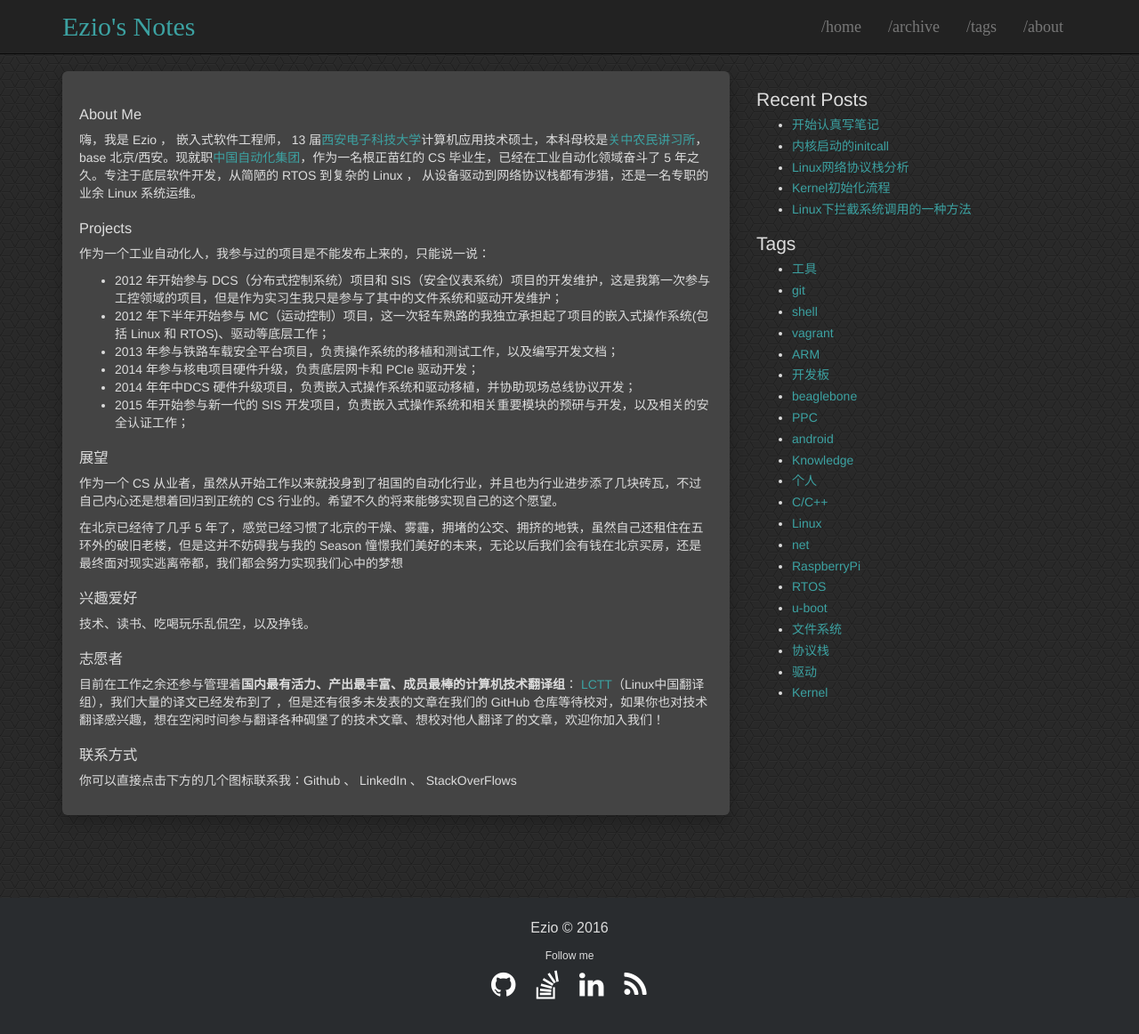
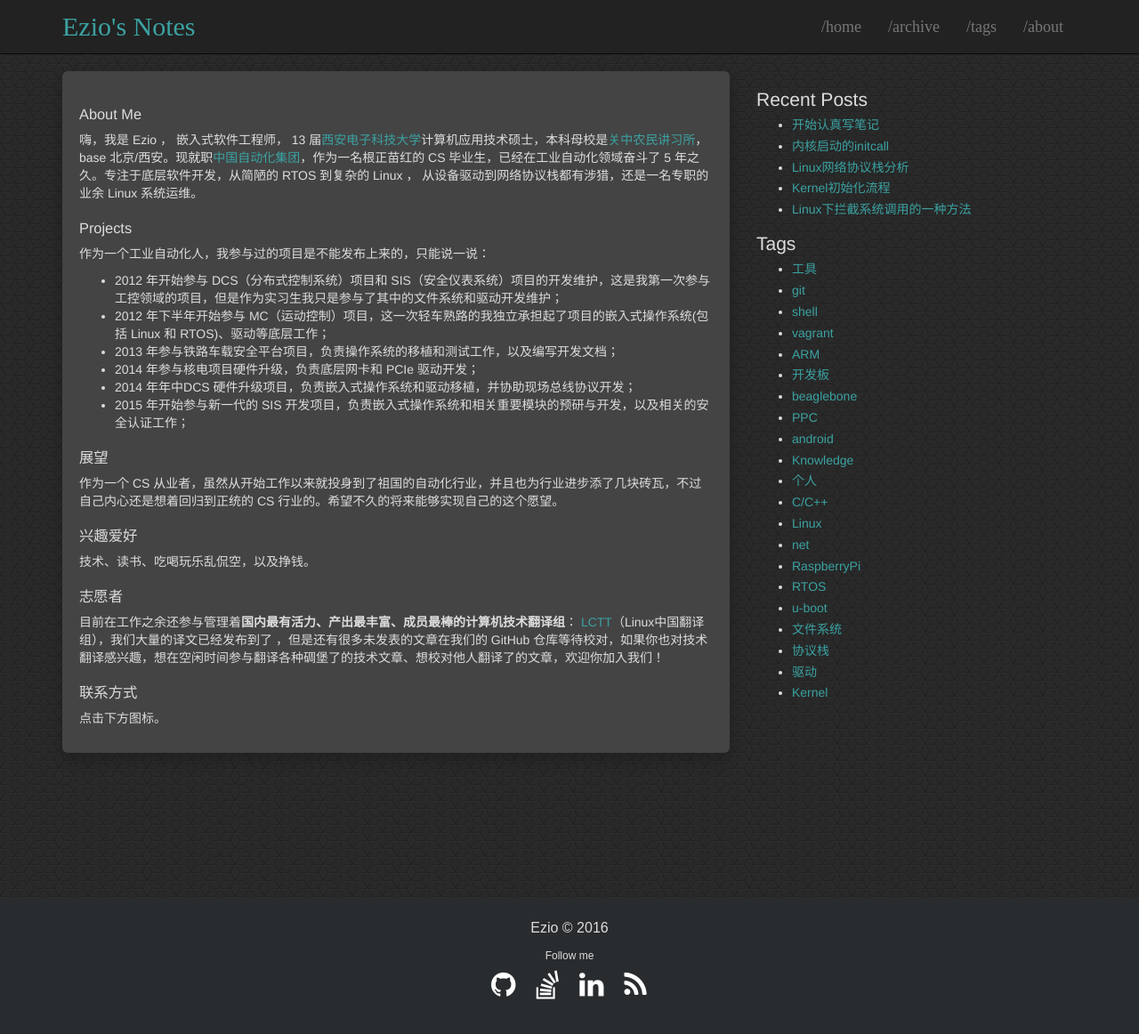
Before and after one commit to oska874/study-notes, a Jekyll site: the page built from about.md, in a window 1280 px wide and 1186 px high. Shown: the top 1162 px of the window at 89% size. Built offline with Jekyll 4.4.1, drawn with Linux system fonts in a browser that asks for light colours.

Commit message:
Update about.md

```diff
--- a/about.md
+++ b/about.md
@@ -24,8 +24,6 @@ title: About
 
 作为一个 CS 从业者，虽然从开始工作以来就投身到了祖国的自动化行业，并且也为行业进步添了几块砖瓦，不过自己内心还是想着回归到正统的 CS 行业的。希望不久的将来能够实现自己的这个愿望。
 
-在北京已经待了几乎 5 年了，感觉已经习惯了北京的干燥、雾霾，拥堵的公交、拥挤的地铁，虽然自己还租住在五环外的破旧老楼，但是这并不妨碍我与我的 Season 憧憬我们美好的未来，无论以后我们会有钱在北京买房，还是最终面对现实逃离帝都，我们都会努力实现我们心中的梦想
-
 ### 兴趣爱好
 
 技术、读书、吃喝玩乐乱侃空，以及挣钱。
@@ -37,4 +35,4 @@ title: About
 
 ### 联系方式
 
-你可以直接点击下方的几个图标联系我：Github 、 LinkedIn 、 StackOverFlows
+点击下方图标。
```
